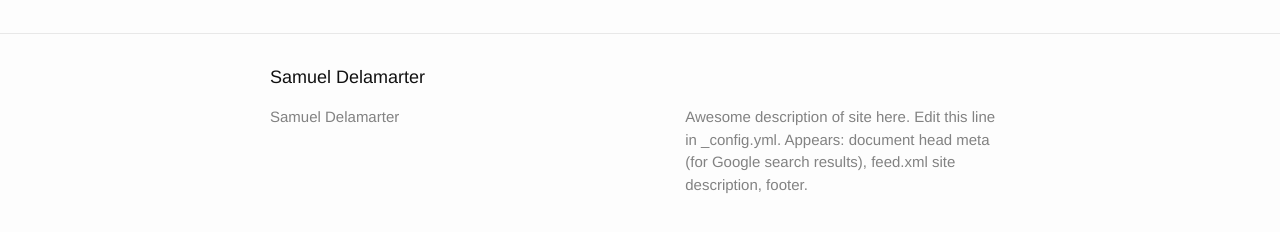
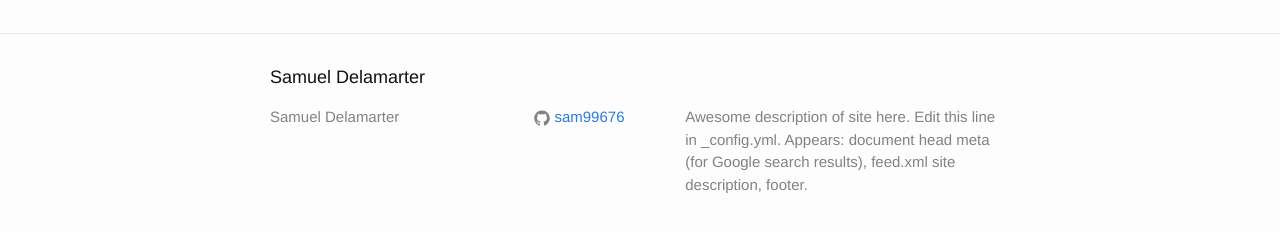
Before and after one commit to erhoopster/sam99676.github.io, a Jekyll site: the page built from index.html, in a window 1280 px wide. Shown: the part 495-727 px from the top of the page. Built offline with Jekyll 4.4.1, drawn with Linux system fonts in a browser that asks for light colours.

Commit message:
Remove twitter link from footer

```diff
--- a/_config.yml
+++ b/_config.yml
@@ -9,9 +9,8 @@
 #CURRENTLY DO NOT HAVE ANYTHING OTHER THAN sam99676.gethub.io
 url: "" # the base hostname & protocol for your site
 
-#twitter_username: SDelamarter44
-#github_username:  sam99676
-
+twitter_username: SDelamarter44
+github_username:  sam99676
 
 # Build settings
 markdown: kramdown
--- a/_includes/footer.html
+++ b/_includes/footer.html
@@ -27,21 +27,6 @@
             </a>
           </li>
           {% endif %}
-
-          {% if site.twitter_username %}
-          <li>
-            <a href="https://twitter.com/{{ site.twitter_username }}">
-              <span class="icon  icon--twitter">
-                <svg viewBox="0 0 16 16">
-                  <path fill="#828282" d="M15.969,3.058c-0.586,0.26-1.217,0.436-1.878,0.515c0.675-0.405,1.194-1.045,1.438-1.809
-                  c-0.632,0.375-1.332,0.647-2.076,0.793c-0.596-0.636-1.446-1.033-2.387-1.033c-1.806,0-3.27,1.464-3.27,3.27 c0,0.256,0.029,0.506,0.085,0.745C5.163,5.404,2.753,4.102,1.14,2.124C0.859,2.607,0.698,3.168,0.698,3.767 c0,1.134,0.577,2.135,1.455,2.722C1.616,6.472,1.112,6.325,0.671,6.08c0,0.014,0,0.027,0,0.041c0,1.584,1.127,2.906,2.623,3.206 C3.02,9.402,2.731,9.442,2.433,9.442c-0.211,0-0.416-0.021-0.615-0.059c0.416,1.299,1.624,2.245,3.055,2.271 c-1.119,0.877-2.529,1.4-4.061,1.4c-0.264,0-0.524-0.015-0.78-0.046c1.447,0.928,3.166,1.469,5.013,1.469 c6.015,0,9.304-4.983,9.304-9.304c0-0.142-0.003-0.283-0.009-0.423C14.976,4.29,15.531,3.714,15.969,3.058z"/>
-                </svg>
-              </span>
-
-              <span class="username">{{ site.twitter_username }}</span>
-            </a>
-          </li>
-          {% endif %}
         </ul>
       </div>
 
```
